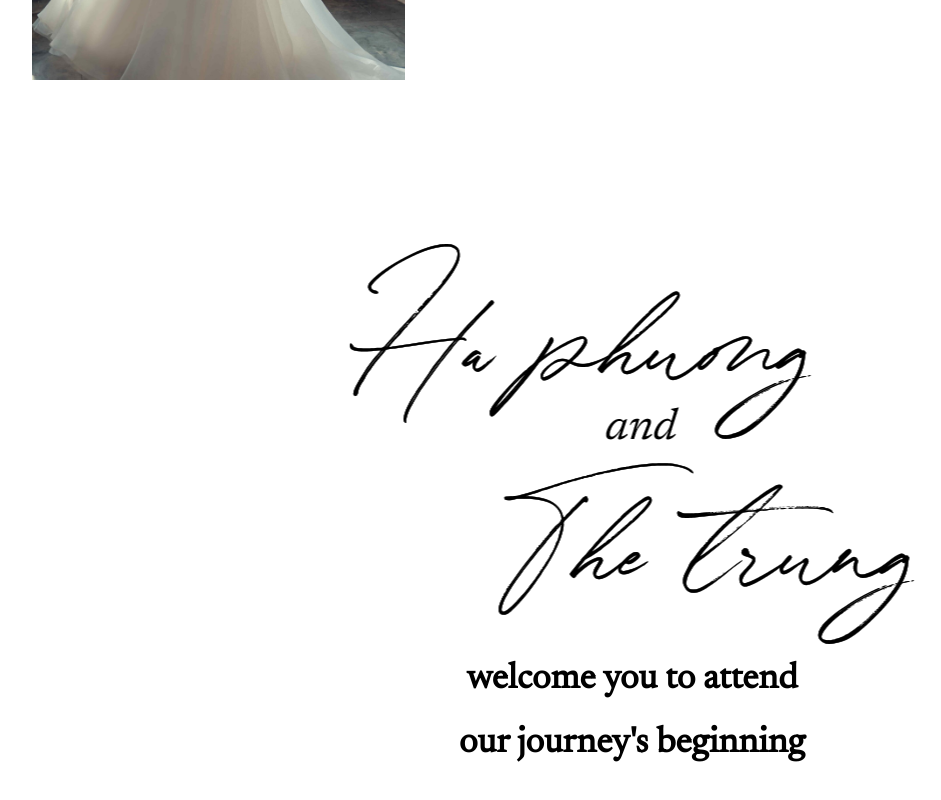
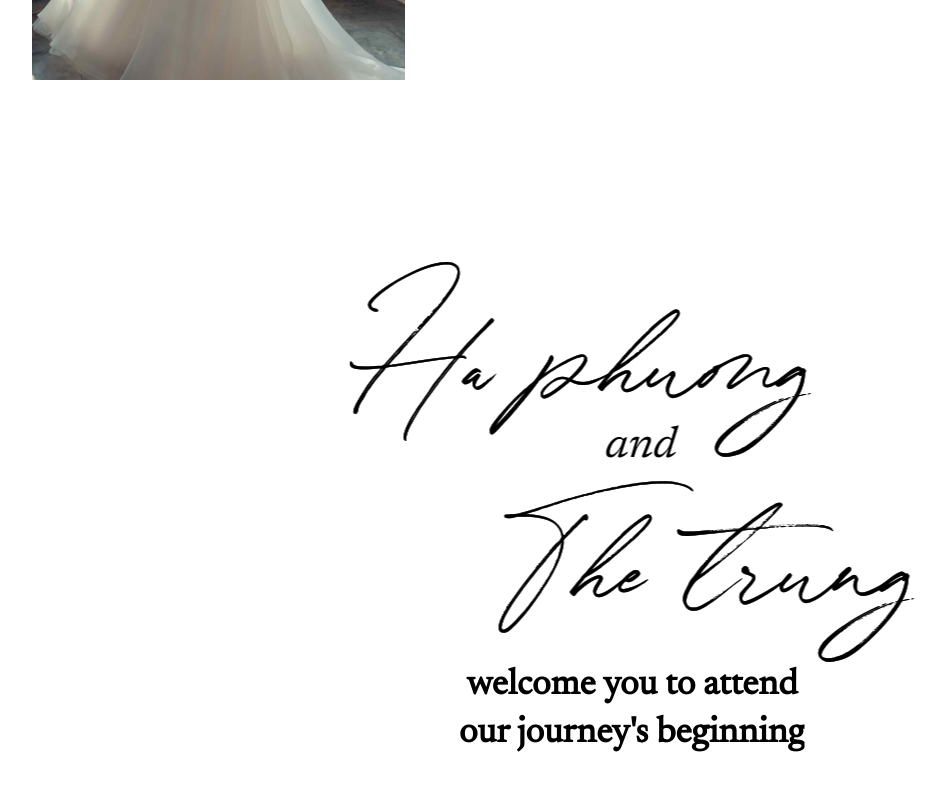
Before and after one commit to ta-ke-sh1/wedding, a React (Create React App) app: page / in a window 1280 px wide. Shown: the part 4514-5314 px from the top of the page, without its empty margins (8-949 px from the left). Built offline with nearby package versions, Linux system fonts and the light colour scheme.

Commit message:
small update

```diff
--- a/src/parts/invite.js
+++ b/src/parts/invite.js
@@ -1,22 +1,29 @@
+import { Box } from "@mui/material";
+
+
 export default function Invite() {
     return (
         <div style={{
             height: '100vh',
             position: 'relative'
         }}>
-            <div style={{
-                position: 'absolute',
-                left: '50%',
-                top: '50%',
-                transform: 'translate(-50%, -50%)',
-                textAlign: 'center'
-            }}>
-                <img src="/logo.png" />
-                <h1 style={{
-                    lineHeight: '64px',
-                    fontSize: '36px',
-                    marginBottom: '20px'
-                }}>welcome you to attend <br /> our journey's beginning</h1>
+            <div className="center-position">
+                <Box
+                    display="flex"
+                    flexDirection={"column"}
+                    justifyContent="center"
+                    alignItems="center">
+                    <img src="/logo.png" width={'100%'} style={{
+                        userSelect: 'none',
+                    }} />
+                    <h1 style={{
+                        textAlign: 'center',
+                        fontFamily: "regular",
+                        lineHeight: '48px',
+                        fontSize: '36px',
+                        marginBottom: '20px'
+                    }}>welcome you to attend <br /> our journey's beginning</h1>
+                </Box>
             </div>
         </div>
     )
```
